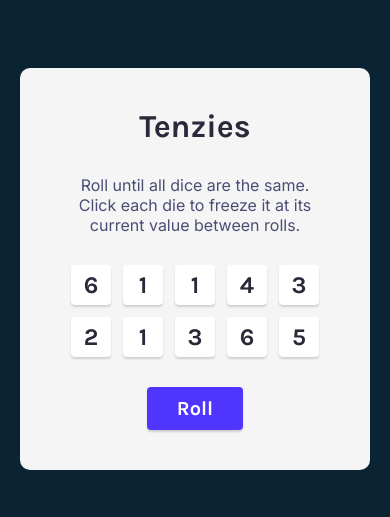
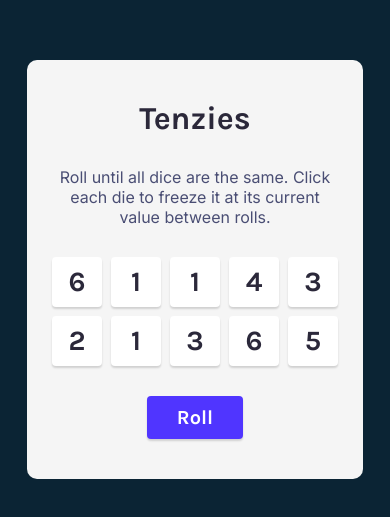
Before and after one commit to nathansoussana/tenzies, a React (Vite) app: page / in a window 390 px wide. Shown: the part 153-670 px from the top of the page. Built offline with nearby package versions, Linux system fonts and the light colour scheme.

Commit message:
Removed aspect ratio as it was causing bug on mobile

```diff
--- a/src/css/styles.css
+++ b/src/css/styles.css
@@ -21,7 +21,6 @@ main {
   gap: 30px;
   align-items: center;
   max-width: 100%;
-  aspect-ratio: 1;
   padding: 60px;
   border-radius: 10px;
   background: #F5F5F5;
@@ -80,17 +79,13 @@ main {
 
 @media screen and (max-width: 475px) {
   main {
-    padding: 40px 20px;
+    padding: 40px 25px;
   }
   .instructions {
-    max-width: 80%;
+    max-width: 286px;
   }
   .dice-container {
-    grid-gap: 12px;
-  }
-  .die {
-    width: 40px;
-    font-size: 1.5em;
+    grid-gap: 9px;
   }
 }
 
--- a/src/css/styles.sass
+++ b/src/css/styles.sass
@@ -31,7 +31,7 @@ main
   gap: 30px
   align-items: center
   max-width: 100%
-  aspect-ratio: 1
+  // aspect-ratio: 1
   padding: 60px
   border-radius: 10px
   background: $gray
@@ -89,14 +89,14 @@ main
 
 @media screen and (max-width: 475px)
   main
-    padding: 40px 20px
+    padding: 40px 25px
 
   .instructions
-    max-width: 80%
+    max-width: 286px
 
   .dice-container
-    grid-gap: 12px
+    grid-gap: 9px
 
   .die
-    width: 40px
-    font-size: 1.5em
+    // width: 40px
+    // font-size: 1.5em
```
Also changed, not shown: 1 other file (tests, documents, lock files or other folders).
